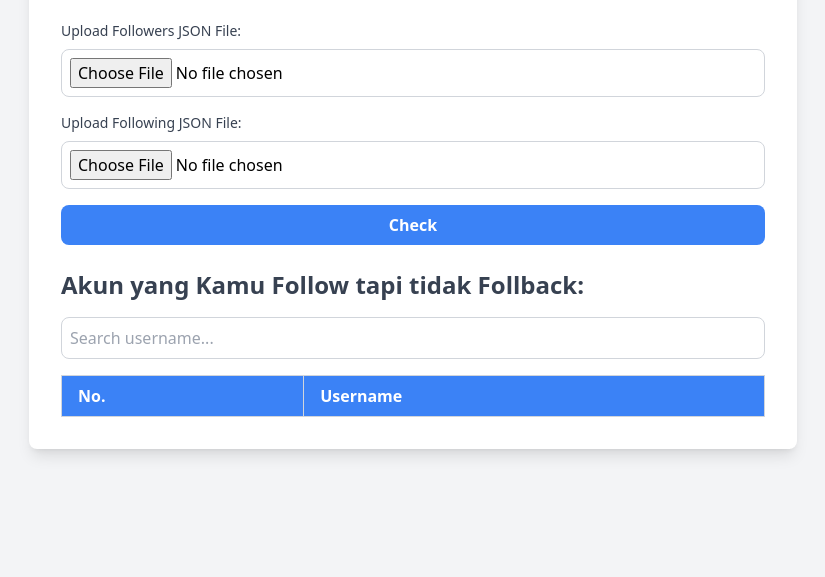
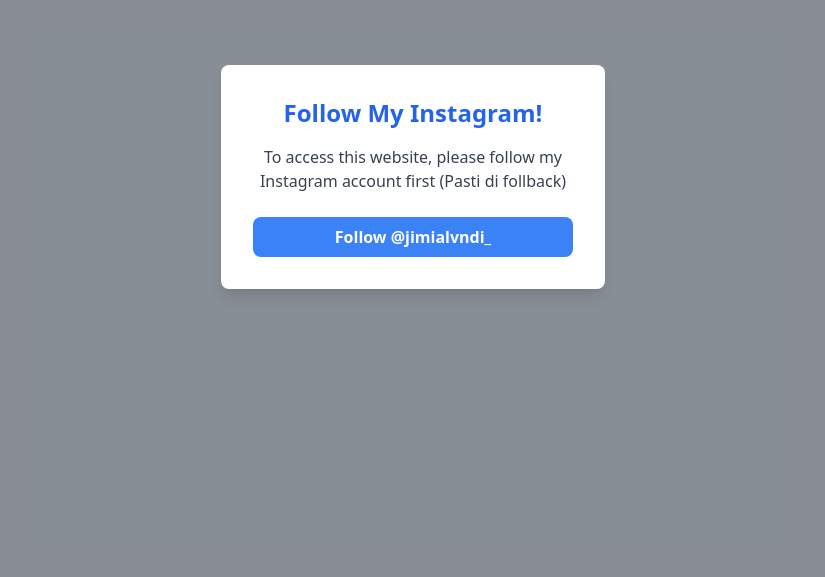
Before and after one commit to jimialvndi/cek-follback, a plain HTML site: page index.html in a window 1280 px wide. Shown: the part 223-800 px from the top of the page, without its empty margins (227-1052 px from the left). Drawn offline with nearby package versions, Linux system fonts and the light colour scheme.

Commit message:
Update index.html

```diff
--- a/index.html
+++ b/index.html
@@ -7,7 +7,26 @@
     <script src="https://cdn.tailwindcss.com"></script>
 </head>
 <body class="bg-gray-100 flex items-center justify-center min-h-screen">
-    <div class="bg-white shadow-lg rounded-lg p-8 w-full max-w-3xl">
+    <!-- Pop-up -->
+    <div id="popup" class="fixed inset-0 bg-gray-800 bg-opacity-50 flex items-center justify-center z-50">
+        <div class="bg-white rounded-lg shadow-lg p-8 max-w-sm text-center">
+            <h2 class="text-2xl font-bold text-blue-600 mb-4">Follow My Instagram!</h2>
+            <p class="text-gray-700 mb-6">To access this website, please follow my Instagram account first (Pasti di follback)</p>
+            <a href="https://www.instagram.com/jimialvndi_"
+               target="_blank"
+               id="followLink"
+               class="block bg-blue-500 text-white font-bold py-2 px-4 rounded-lg hover:bg-blue-600">
+               Follow @jimialvndi_
+            </a>
+            <button id="closePopup"
+                    class="mt-4 bg-gray-300 hover:bg-gray-400 text-gray-800 font-bold py-2 px-4 rounded-lg hidden">
+                Saya Sudah Follow
+            </button>
+        </div>
+    </div>
+
+    <!-- Main Content -->
+    <div id="mainContent" class="bg-white shadow-lg rounded-lg p-8 w-full max-w-3xl hidden">
         <h1 class="text-3xl font-bold text-center text-gray-700">Cek Siapa yang Belum Follback Kamu!</h1>
         <h1 class="text-1xl font-bold text-center text-gray-600 mb-6">by <a class="text-1xl font-bold underline text-blue-600" href="https://www.instagram.com/jimialvndi_">@jimialvndi_</a></h1>
         <form id="upload-form" class="space-y-4">
@@ -46,6 +65,7 @@
             </div>
         </div>
     </div>
+
     <script src="app.js"></script>
 </body>
 </html>
```
